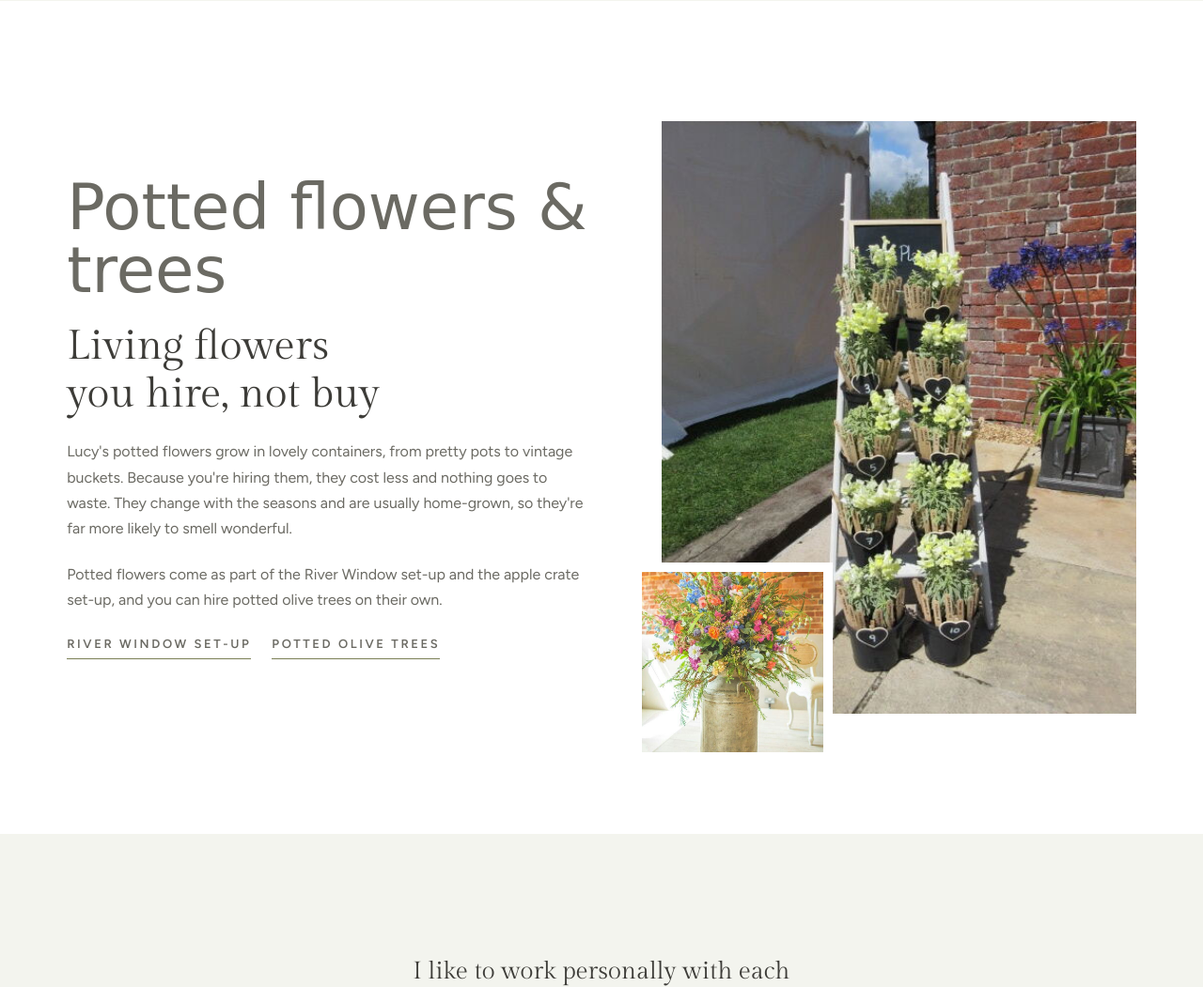
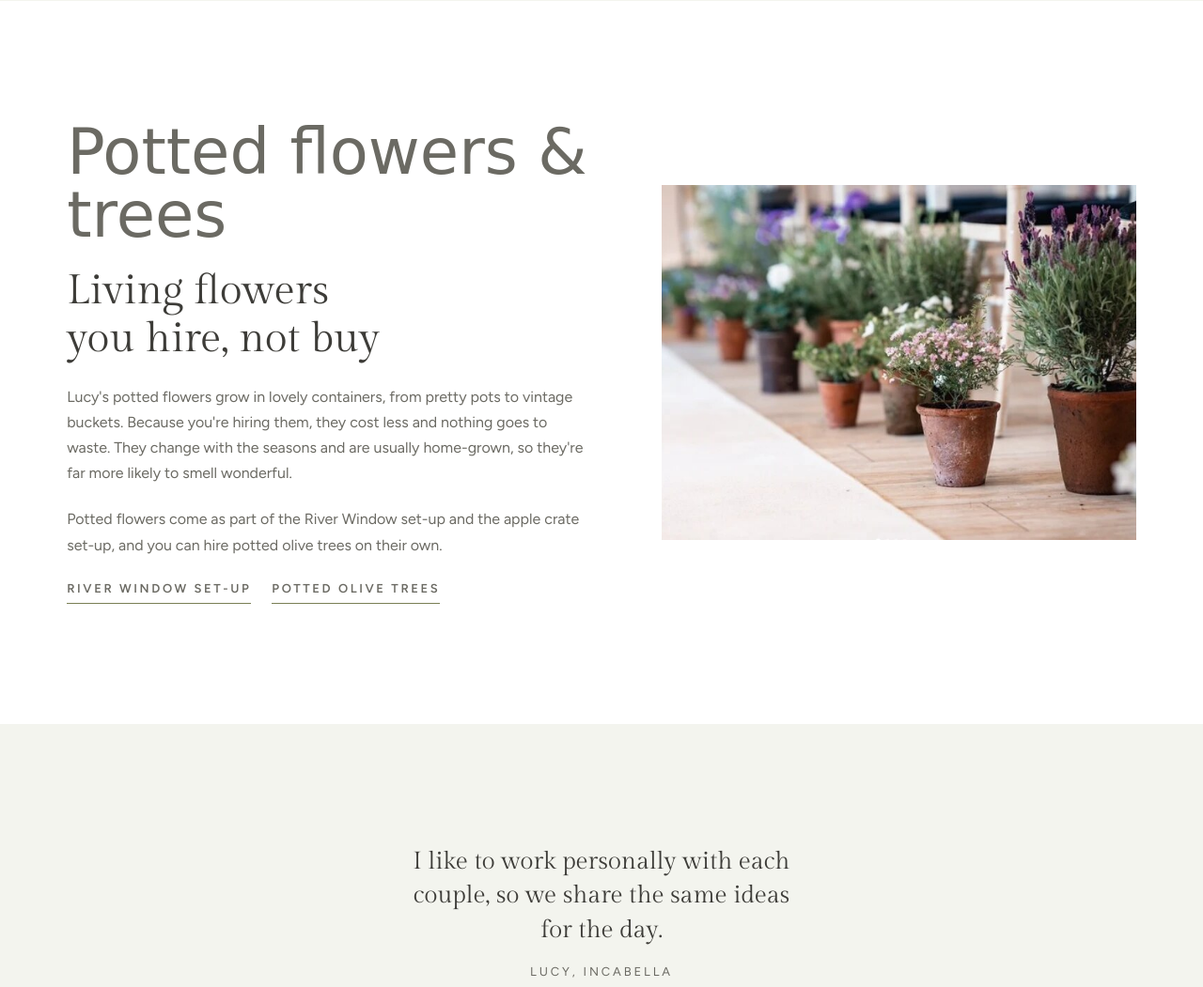
Before and after one commit to charleshickey-svj/IncaBella, a PHP site: page /flowers.html in a window 1280 px wide. Shown: the part 1835-2886 px from the top of the page at 94% size. Run offline with PHP 8.4, Linux system fonts and the light colour scheme; some web fonts are replaced.

Commit message:
Use the potted-aisle photo for potted flowers
Co-Authored-By: Claude Opus 5.5 <noreply@anthropic.com>
Claude-Session: https://claude.ai/code/session_01R3sREbCVGtKre6xi68xyWR

```diff
--- a/css/style.css
+++ b/css/style.css
@@ -243,6 +243,7 @@ p { margin: 0; }
 .split--flip .split-media { order: 2; }
 .split-media { position: relative; }
 .split-media img { width: 100%; aspect-ratio: 4 / 5; object-fit: cover; }
+.split-media--wide img:first-child { aspect-ratio: 4 / 3; }
 .split-media .inset { position: absolute; width: 42%; right: -6%; bottom: -8%; aspect-ratio: 1; border: 10px solid var(--paper); }
 .split--flip .split-media .inset { right: auto; left: -6%; }
 .split-copy { display: grid; gap: 22px; min-width: 0; }
--- a/flowers.html
+++ b/flowers.html
@@ -47,9 +47,8 @@
 
   <section class="section">
     <div class="wrap split split--flip reveal">
-      <div class="split-media">
-        <img src="assets/img/site/potted-ladder.jpg" alt="Potted flowers displayed on a white wooden step ladder" loading="lazy">
-        <img class="inset" src="assets/img/site/churn-flowers.jpg" alt="" loading="lazy">
+      <div class="split-media split-media--wide">
+        <img src="assets/img/site/potted-aisle.jpg" alt="Terracotta pots of lavender, gypsophila and seasonal flowers lining a wedding aisle" loading="lazy">
       </div>
       <div class="split-copy">
         <p class="script">Potted flowers &amp; trees</p>
--- a/gallery.html
+++ b/gallery.html
@@ -30,7 +30,7 @@
 <script src="js/site.js"></script>
 <script>
   (function () {
-    var site = ["hero", "ceremony", "bouquets", "long-table", "arch", "chess", "centrepiece", "river-window", "games", "crates", "vase-pink", "firepit-night", "jenga", "churn-flowers", "potted-ladder", "ladder-toss"]
+    var site = ["hero", "ceremony", "bouquets", "long-table", "arch", "chess", "centrepiece", "river-window", "games", "crates", "vase-pink", "firepit-night", "jenga", "churn-flowers", "potted-aisle", "ladder-toss"]
       .map(function (n) { return { src: "assets/img/site/" + n + ".jpg", alt: "" }; });
     var picks = ["fairy-light-globes", "love-light-letters", "wooden-arch", "outdoor-ceremony-set-up", "table-centre-piece-package-2", "large-heart-light", "hay-bales", "mohani-lantern", "passu-hanging-tea-light", "fairylight-wall-net-ceremony-room", "kids-play-tent", "ground-floor-decoration-package"]
       .map(function (s) { var p = IB.product(s); return { src: IB.img(p), alt: p.name, slug: s }; });
```
Also changed, not shown: assets/img/site/potted-aisle.jpg (added), incabella-images/extra/potted-aisle.webp (added), 1 other file.
